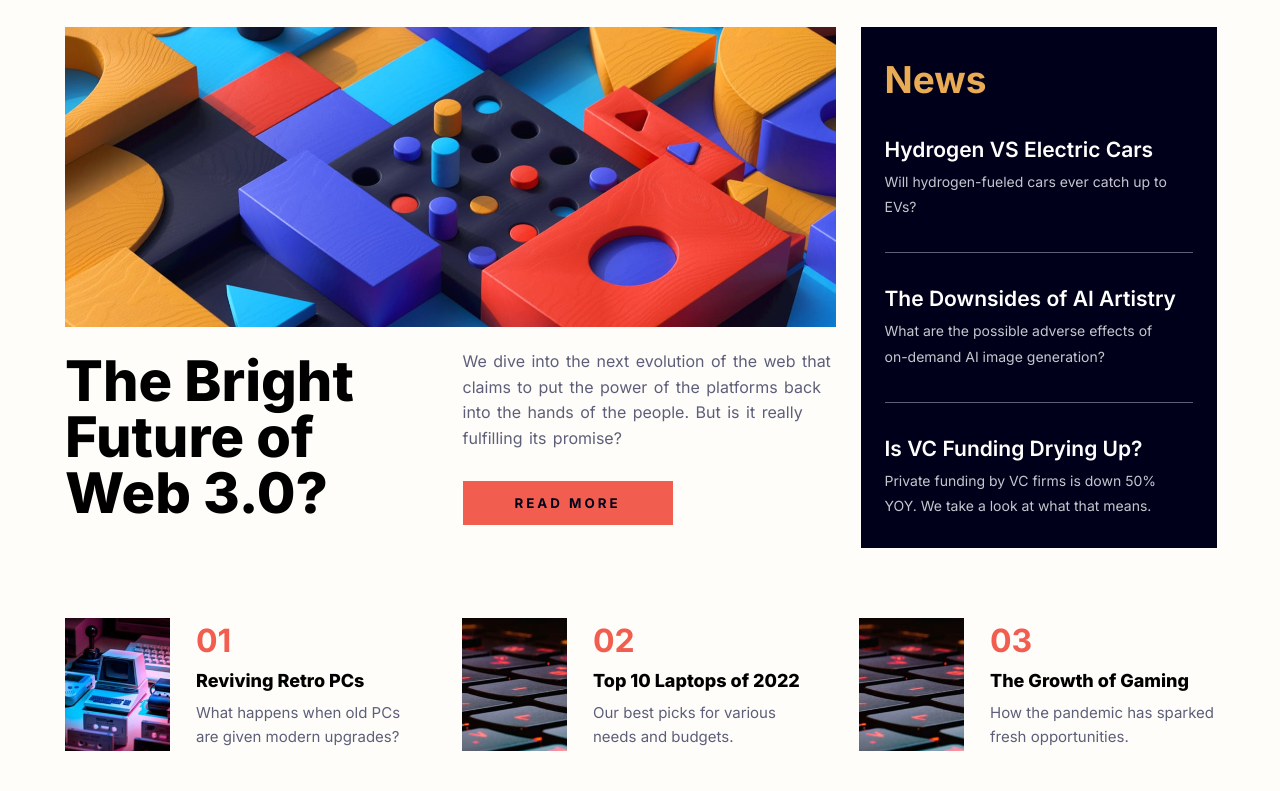
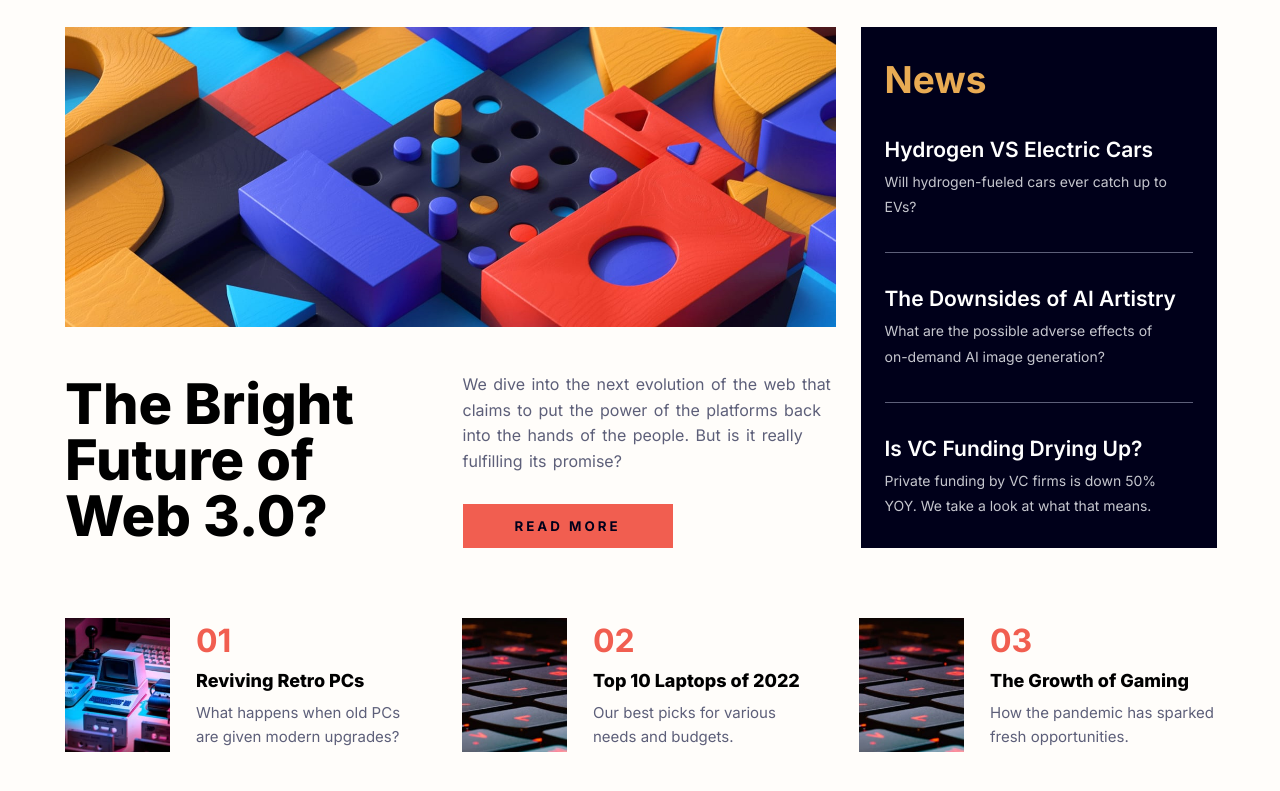
Before and after one commit to Talika-Bajaj/News-HomePage, a plain HTML site: page index.html in a window 1280 px wide. Shown: the part 153-944 px from the top of the page. Drawn offline with Linux system fonts and the light colour scheme.

Commit message:
Update styles

```diff
--- a/responsive.css
+++ b/responsive.css
@@ -37,21 +37,21 @@
         height: 300px;
     }
 
-    .one {
-        justify-content: space-between;
-        align-items: center;
-        grid-template-columns: 48% 48%;
-    }
-
     .top-news {
         grid-column: 1 /-1;
         grid-template-columns: 31% 31% 31%;
     }
 }
 
-@media screen and (width> 1250px) {
+@media screen and (width> 1220px) {
     .one {
-        grid-template-columns: 324px 373px;
+        grid-template-columns: 357px 373px;
+
+            justify-content: space-between;
+            align-items: center;
+            /* grid-template-columns: 48% 48%; */
+
+        /* grid-template-columns: 324px 373px; */
     }
 
     .news-one small {
--- a/style.css
+++ b/style.css
@@ -134,7 +134,7 @@ main {
     display: grid;
     grid-template-columns: 100%;
     gap: 18px;
-    margin: 18px 0;
+    margin: 41px 0 0;
 }
 
 .head h1 {
```
